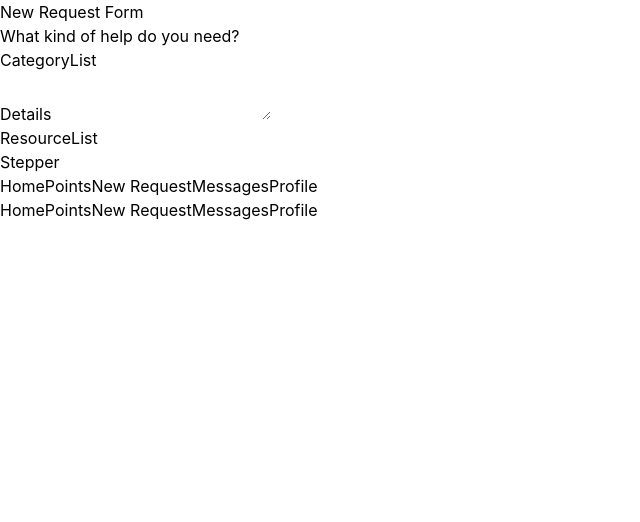
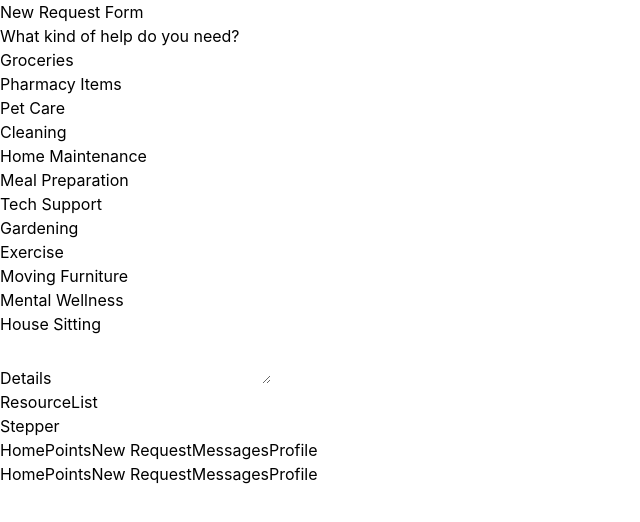
Before and after one commit to mauty/helpnetwork, a Next.js app in the folder client/: page /requests/new in a window 1280 px wide. Shown: the top 522 px of the page, without its empty margins (0-640 px from the left). Built offline with nearby package versions, Linux system fonts and the light colour scheme.

Commit message:
create CategoryList and CategoryListItem using mock data

```diff
--- a/client/components/NewRequest/CategoryList.jsx
+++ b/client/components/NewRequest/CategoryList.jsx
@@ -1,8 +1,32 @@
+import CategoryListItem from "./CategoryListItem";
+
 const CategoryList = (props) => {
   const { } = props;
 
+  const categories = [
+    "Groceries",
+    "Pharmacy Items",
+    "Pet Care",
+    "Cleaning",
+    "Home Maintenance",
+    "Meal Preparation",
+    "Tech Support",
+    "Gardening",
+    "Exercise",
+    "Moving Furniture",
+    "Mental Wellness",
+    "House Sitting"
+  ]
+  const categoriesArray = categories.map((category) => {
+    return (
+    <CategoryListItem name={category}/>
+    )
+  });
+
   return (
-    <h2>CategoryList</h2>
+    <ul>
+      {categoriesArray}
+    </ul>
   );
 }
 
--- a/client/components/NewRequest/CategoryListItem.jsx
+++ b/client/components/NewRequest/CategoryListItem.jsx
@@ -1,8 +1,10 @@
 const CategoryListItem = (props) => {
-  const { } = props;
+  const { name } = props;
 
   return (
-    <button className="btn btn-active">Groceries</button>
+    <li>
+      <button className="btn btn-sm">{name}</button>
+    </li>
   );
 }
 
```
